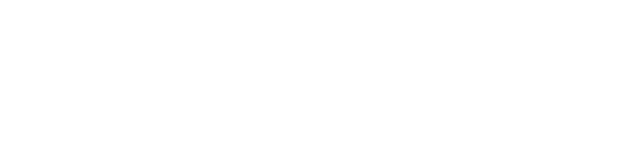
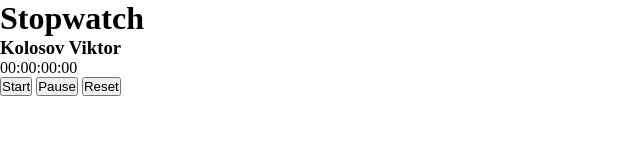
Before and after one commit to Viktor1897/andersen-student-repo, a plain HTML site: page stopwatch/index.html in a window 1280 px wide. Shown: the whole page, without its empty margins (0-640 px from the left). Drawn offline with Linux system fonts and the light colour scheme.

Commit message:
feat: create stopwatch  markup

```diff
--- a/stopwatch/index.html
+++ b/stopwatch/index.html
@@ -8,6 +8,19 @@
     <title>Stopwatch</title>
 </head>
 <body>
-
+    <header class="header">
+        <h1 class="header__task-title">Stopwatch</h1>
+        <h3 class="header__task-author">Kolosov Viktor</h3>
+    </header>
+    <main class="main">
+        <section class="stopwatch">
+            <p class="stopwatch__display">00:00:00:00</p>
+            <div class="stopwatch__btns">
+                <button class="start">Start</button>
+                <button class="pause">Pause</button>
+                <button class="reset">Reset</button>
+            </div>
+        </section>
+    </main>
 </body>
 </html>
```
